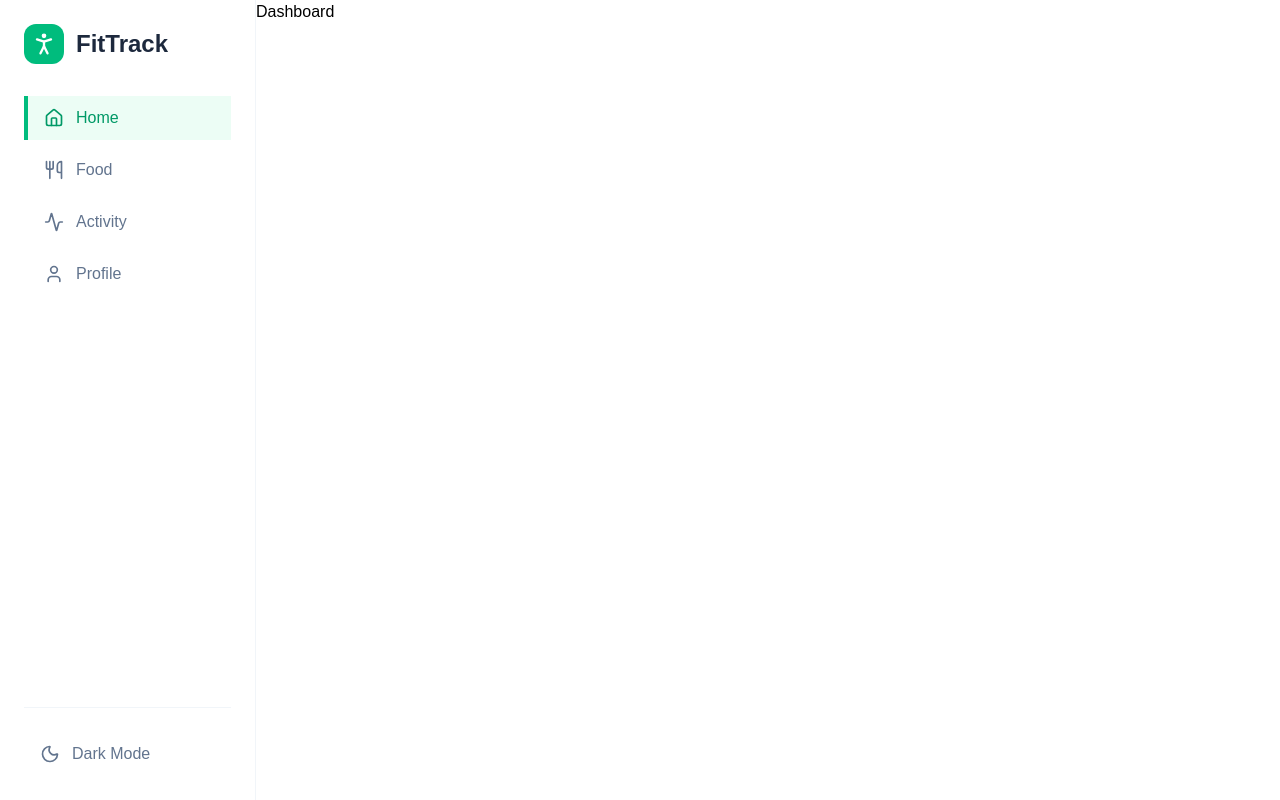
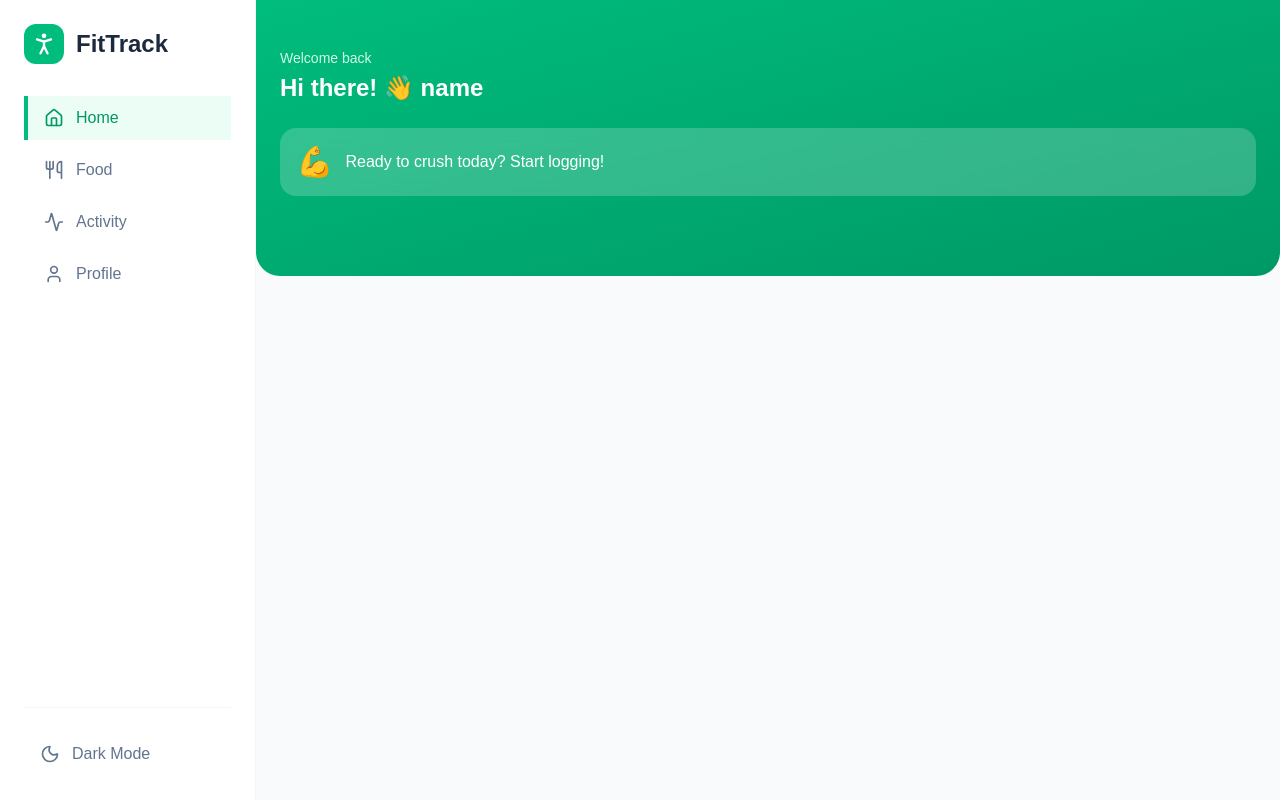
Before and after one commit to vedansh06/fitness-tracker, a React (Vite) app in the folder client/: page / in a window 1280 px wide. Both pictures are taken after typing "name@example.com", "Sample123" into the empty fields and a click on the button "Login". Built offline with nearby package versions, Linux system fonts and the light colour scheme; a web font is replaced by a local one.

Commit message:
implement Dashboard component

```diff
--- a/client/src/pages/Dashboard.tsx
+++ b/client/src/pages/Dashboard.tsx
@@ -1,5 +1,79 @@
+import { useEffect, useState } from "react";
+import { getMotivationalMessage } from "../assets/assets";
+import { useAppContext } from "../context/AppContext";
+import type { ActivityEntry, FoodEntry } from "../types";
+
 const Dashboard = () => {
-  return <div>Dashboard</div>;
+  const { user, allActivityLogs, allFoodLogs } = useAppContext();
+
+  const [todayFood, setTodayFood] = useState<FoodEntry[]>([]);
+  const [todayActivities, setTodayActivities] = useState<ActivityEntry[]>([]);
+
+  const DAILY_CALORIE_LIMIT: number = user?.dailyCalorieIntake || 2000;
+
+  // Load user data
+  const loadUserData = () => {
+    const today = new Date().toISOString().split("T")[0];
+
+    const foodData = allFoodLogs.filter(
+      (f: FoodEntry) => f.createdAt?.split("T")[0] === today,
+    );
+    setTodayFood(foodData);
+
+    const activityData = allActivityLogs.filter(
+      (a: ActivityEntry) => a.createdAt?.split("T")[0] === today,
+    );
+    setTodayActivities(activityData);
+  };
+
+  useEffect(() => {
+    (() => {
+      loadUserData();
+    })();
+  }, [allActivityLogs, allFoodLogs]);
+
+  const totalCalories: number = todayFood.reduce(
+    (sum, item) => sum + item.calories,
+    0,
+  );
+
+  const remainingCalories: number = DAILY_CALORIE_LIMIT - totalCalories;
+
+  const totalActiveMinutes: number = todayActivities.reduce(
+    (sum, item) => sum + item.duration,
+    0,
+  );
+
+  const totalBurned: number = todayActivities.reduce(
+    (sum, item) => sum + (item.calories || 0),
+    0,
+  );
+
+  const motivation = getMotivationalMessage(
+    totalCalories,
+    totalActiveMinutes,
+    DAILY_CALORIE_LIMIT,
+  );
+
+  return (
+    <div className="page-container">
+      {/* Header */}
+
+      <div className="dashboard-header">
+        <p className="text-emerald-100 text-sm font-medium">Welcome back</p>
+        <h1 className="text-2xl font-bold mt-1">{`Hi there! 👋 ${user?.username}`}</h1>
+
+        {/* Motivation Card */}
+
+        <div className="mt-6 bg-white/20 backdrop-blur-sm rounded-2xl p-4">
+          <div className="flex items-center gap-3">
+            <span className="text-3xl">{motivation.emoji}</span>
+            <p className="text-white font-medium">{motivation.text}</p>
+          </div>
+        </div>
+      </div>
+    </div>
+  );
 };
 
 export default Dashboard;
```
